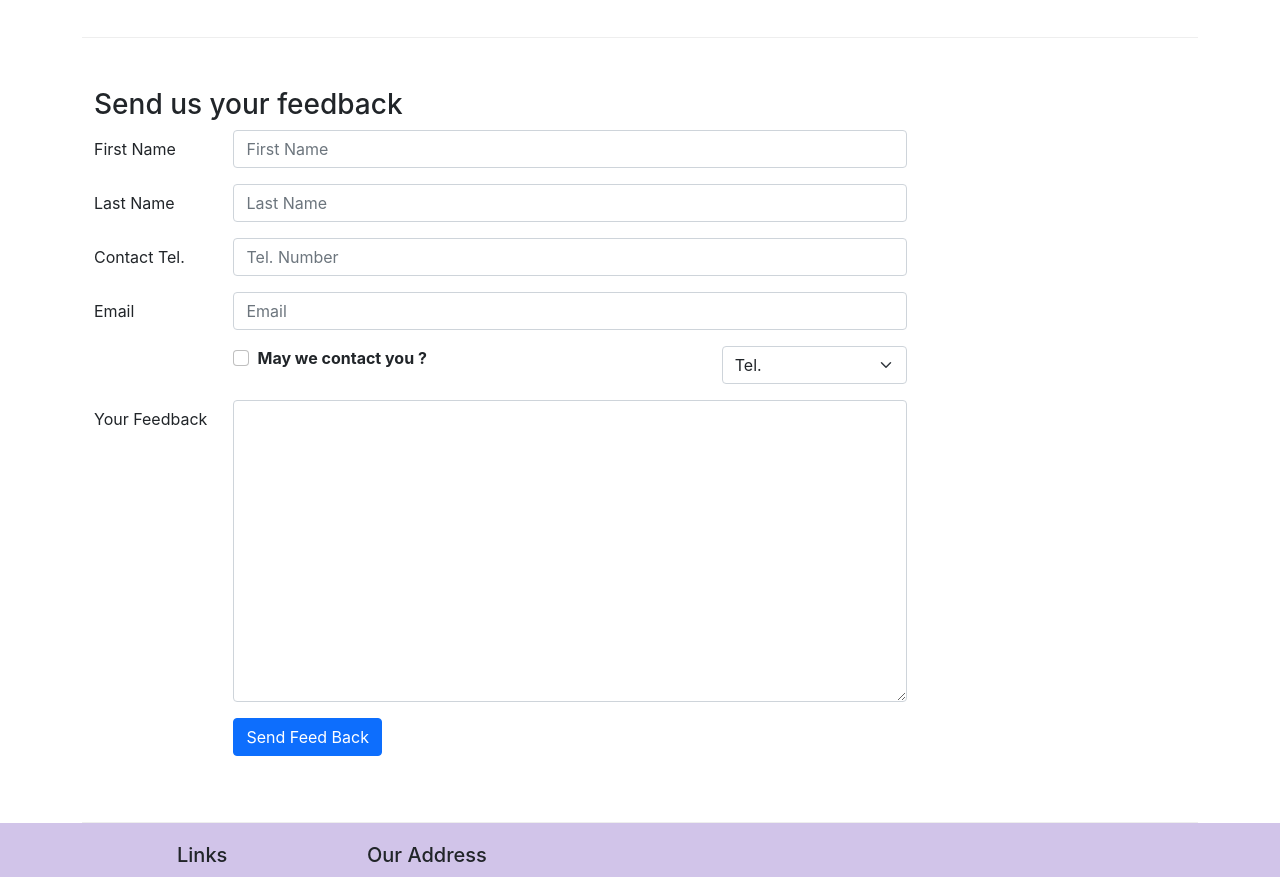
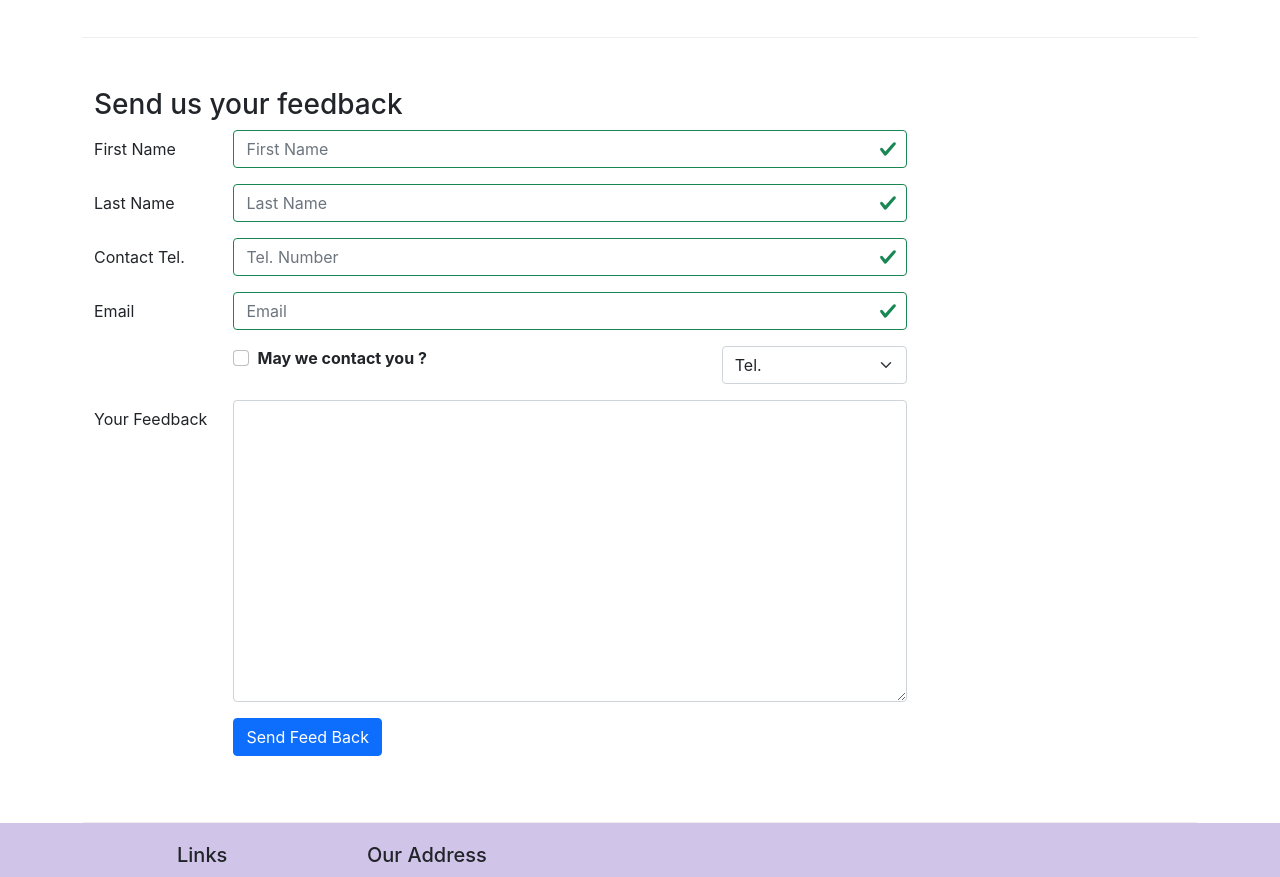
Before and after one commit to Erwannlc/conFusion_with_Hooks, a React (Create React App) app: page /contactus in a window 1280 px wide. Shown: the part 840-1717 px from the top of the page. Built offline with nearby package versions, Linux system fonts and the light colour scheme; the HTML template or start-up script is replaced by a standard one.

Commit message:
Controlled Forms Validation

```diff
--- a/src/components/ContactComponent.js
+++ b/src/components/ContactComponent.js
@@ -1,5 +1,5 @@
 import React, { Component } from 'react';
-import { Breadcrumb, BreadcrumbItem, Button, Form, FormGroup, Label, Input, Col } from 'reactstrap';
+import { Breadcrumb, BreadcrumbItem, Button, Form, FormGroup, Label, Input, Col, FormFeedback} from 'reactstrap';
 import { Link } from 'react-router-dom';
 
 class Contact extends Component {
@@ -15,9 +15,17 @@
             agree: false,
             contactType: 'Tel.',
             message: '',
+            touched: {
+                firstname: false,
+                lastname: false,
+                telnum: false,
+                email: false,
+
+            }
         }
         this.handleSubmit = this.handleSubmit.bind(this);
         this.handleInputChange = this.handleInputChange.bind(this);
+        this.handleBlur = this.handleBlur.bind(this);
     }
 
     handleInputChange(event) {
@@ -36,7 +44,42 @@
         event.preventDefault();
     }
 
+    handleBlur = (field) => (evt) => {
+        this.setState({
+            touched: { ...this.state.touched, [field]: true }
+        });
+    }
+
+    validate(firstname, lastname, telnum, email) {
+        const errors = {
+            firstname: '',
+            lastname: '',
+            telnum: '',
+            email: '',
+        };
+
+        if(this.state.touched.firstname && firstname.length < 3)
+        errors.firstname = 'First Name should be >= 3 characters';
+        else if(this.state.touched.firstname && firstname.length > 10)
+        errors.firstname = "First Name should be <= 10 characters";
+
+        if(this.state.touched.lastname && lastname.length < 3)
+        errors.lastname = 'Last Name should be >= 3 characters';
+        else if(this.state.touched.lastname && lastname.length > 10)
+        errors.lastname = "Last Name should be <= 10 characters";
+
+        const reg = /^\d+$/;
+        if (this.state.touched.telnum && !reg.test(telnum))
+        errors.telnum = 'Tel number should contain only numbers';
+
+        if(this.state.touched.email && email.split('').filter(x => x === '@').length !== 1)
+        errors.email = 'Email should contain a @';
+
+        return errors
+    }
+
     render() {
+        const errors = this.validate(this.state.firstname, this.state.lastname, this.state.telnum, this.state.email)
     return(
         <div className="container">
             <div className='row'>
@@ -86,25 +129,49 @@
                         <FormGroup row>
                             <Label htmlFor="firstname" md={2}>First Name</Label>
                             <Col md={10}>
-                                <Input type="text" id="firstname" name="firstname" placeholder="First Name" value={this.state.firstname} onChange={this.handleInputChange} />
+                                <Input type="text" id="firstname" name="firstname" placeholder="First Name"
+                                alue={this.state.firstname}
+                                valid={errors.firstname === ''}
+                                invalid={errors.firstname !== ''}
+                                onBlur={this.handleBlur('firstname')}
+                                onChange={this.handleInputChange} />
+                                <FormFeedback>{errors.firstname}</FormFeedback>
                             </Col>
                         </FormGroup>
                         <FormGroup row>
                             <Label htmlFor="lastname" md={2}>Last Name</Label>
                             <Col md={10}>
-                                <Input type="text" id="lastname" name="lastname" placeholder="Last Name" value={this.state.lastname} onChange={this.handleInputChange} />
+                                <Input type="text" id="lastname" name="lastname" placeholder="Last Name"
+                                value={this.state.lastname}
+                                valid={errors.lastname === ''}
+                                invalid={errors.lastname !== ''}
+                                onBlur={this.handleBlur('lastname')}
+                                onChange={this.handleInputChange} />
+                                <FormFeedback>{errors.lastname}</FormFeedback>
                             </Col>
                         </FormGroup>
                         <FormGroup row>
                             <Label htmlFor="telnum" md={2}>Contact Tel.</Label>
                             <Col md={10}>
-                                <Input type="tel" id="telnum" name="telnum" placeholder="Tel. Number" value={this.state.telnum} onChange={this.handleInputChange} />
+                                <Input type="tel" id="telnum" name="telnum" placeholder="Tel. Number"
+                                value={this.state.telnum}
+                                onBlur={this.handleBlur('telnum')}
+                                valid={errors.telnum === ''}
+                                invalid={errors.telnum !== ''}
+                                onChange={this.handleInputChange} />
+                                <FormFeedback>{errors.telnum}</FormFeedback>
                             </Col>
                         </FormGroup>
                         <FormGroup row>
                             <Label htmlFor="email" md={2}>Email</Label>
                             <Col md={10}>
-                                <Input type="email" id="email" name="email" placeholder="Email" value={this.state.email} onChange={this.handleInputChange}/>
+                                <Input type="email" id="email" name="email" placeholder="Email"
+                                value={this.state.email}
+                                onBlur={this.handleBlur('email')}
+                                valid={errors.email === ''}
+                                invalid={errors.email !== ''}
+                                onChange={this.handleInputChange}/>
+                                <FormFeedback>{errors.email}</FormFeedback>
                             </Col>
                         </FormGroup>
                         <FormGroup row>
```
